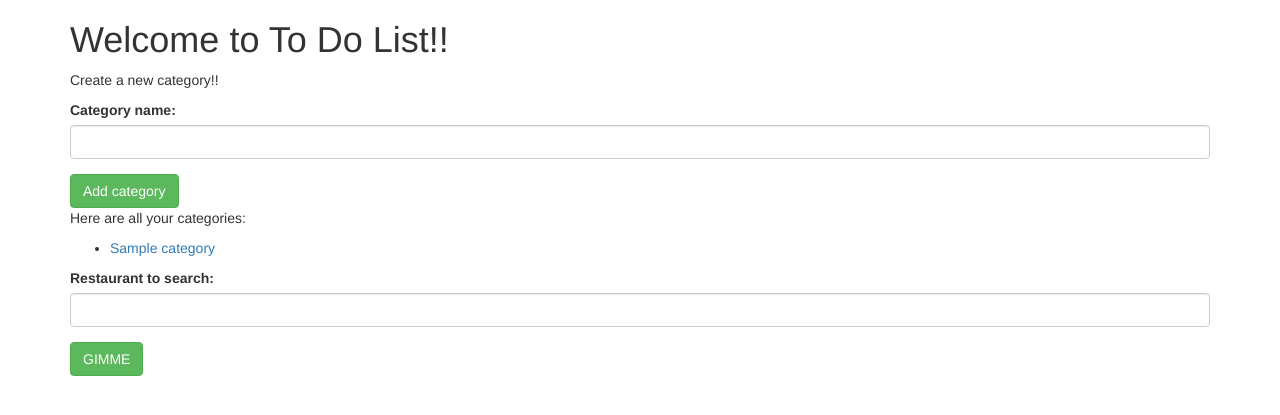
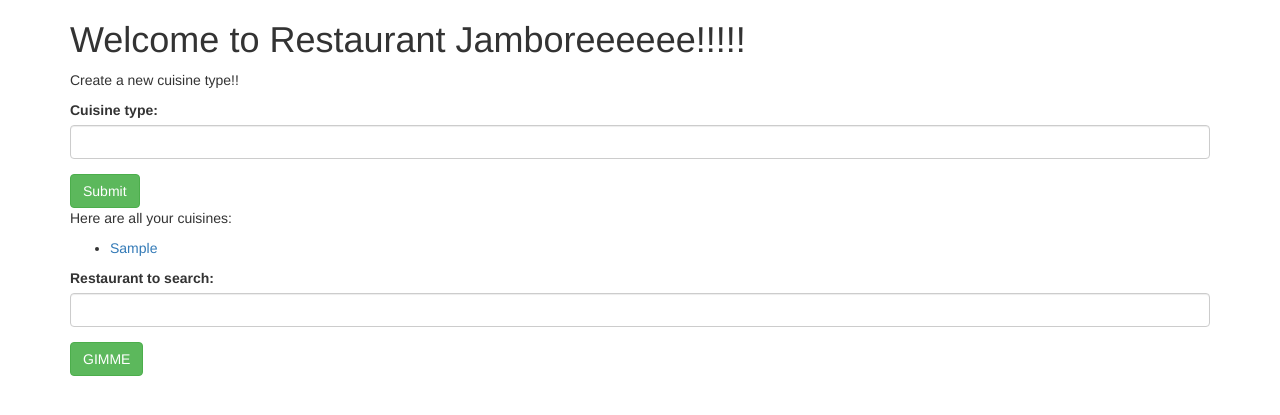
Before and after one commit to CountPacMan/restaurant, a PHP site: template views/index.html.twig in a window 1280 px wide. Shown: the top 415 px of the page. Run offline with PHP 8.4, Linux system fonts and the light colour scheme; the template is opened without the code that fills it: most values are stand-ins (such as "Sample title", 1, 10 or a date in 2020); some libraries are stand-ins or nearby versions.

Commit message:
Finish app.php and twig files

```diff
--- a/app/app.php
+++ b/app/app.php
@@ -15,7 +15,7 @@
   Request::enableHttpMethodParameterOverride();
 
   $app->get("/", function() use ($app) {
-    return $app['twig']->render('index.html.twig', array('cuisines' => Cuisine::getAll()));
+    return $app['twig']->render('index.html.twig', array('cuisines' => Cuisine::getAllCuisines()));
   });
 
   $app->get("/cuisines/{id}", function($id) use ($app) {
@@ -38,7 +38,7 @@
   $app->post("/cuisines", function() use ($app) {
     $cuisine = new Cuisine($_POST['type']);
     $cuisine->save();
-    return $app['twig']->render('index.html.twig', array('cuisines' => Cuisine::getAll()));
+    return $app['twig']->render('index.html.twig', array('cuisines' => Cuisine::getAllCuisines()));
   });
 
   $app->post("/restaurants", function() use ($app) {
@@ -72,7 +72,7 @@
   $app->delete("/cuisines/{id}", function($id) use ($app) {
     $cuisine = Cuisine::find($id);
     $cuisine->delete();
-    return $app['twig']->render('index.html.twig', array('cuisines' => Cuisine::getAll()));
+    return $app['twig']->render('index.html.twig', array('cuisines' => Cuisine::getAllCuisines()));
   });
 
   return $app;
--- a/views/index.html.twig
+++ b/views/index.html.twig
@@ -2,32 +2,32 @@
 <html>
   <head>
     <link rel='stylesheet' href="https://maxcdn.bootstrapcdn.com/bootstrap/3.3.2/css/bootstrap.min.css">
-    <title>To Do List</title>
+    <title>Restaurant Jamboreeeeee!!!</title>
   </head>
   <body>
 
     <div class='container'>
-      <h1>Welcome to To Do List!!</h1>
+      <h1>Welcome to Restaurant Jamboreeeeee!!!!!</h1>
 
-      <p>Create a new category!!</p>
+      <p>Create a new cuisine type!!</p>
 
-      <form action='/categories' method='post'>
+      <form action='/cuisines' method='post'>
         <div class='form-group'>
-          <label for='name'>Category name:</label>
-          <input id='name' name='name' class='form-control' type='text'>
+          <label for='type'>Cuisine type:</label>
+          <input id='type' name='type' class='form-control' type='text'>
         </div>
-        <button type='submit' class='btn btn-success'>Add category</button>
+        <button type='submit' class='btn btn-success'>Submit</button>
       </form>
 
-      {% if categories is not empty %}
-        <p>Here are all your categories:</p>
+      {% if cuisines is not empty %}
+        <p>Here are all your cuisines:</p>
         <ul>
-          {% for category in categories %}
-            <li><a href="/categories/{{ category.getId }}">{{ category.getName }}</a></li>
+          {% for cuisine in cuisines %}
+            <li><a href="/cuisines/{{ cuisine.getId }}">{{ cuisine.getType }}</a></li>
           {% endfor %}
         </ul>
         {% else %}
-          <p>There are no categories yet!</p>
+          <p>There are no cuisines yet!</p>
       {% endif %}
 
       <form action='/search' method='post'>
```
Also changed, not shown: src/Cuisine.php (+17 -6 lines), views/category.html.twig (deleted, +0 -40 lines), views/cuisine.html.twig (added, +36 -0 lines), views/cuisine_edit.html.twig (renamed from views/category_edit.html.twig, +6 -6 lines).
